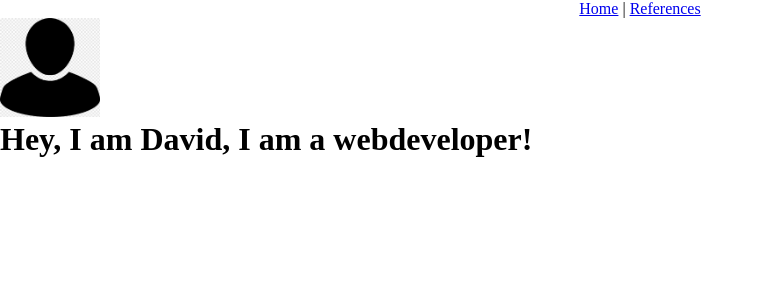
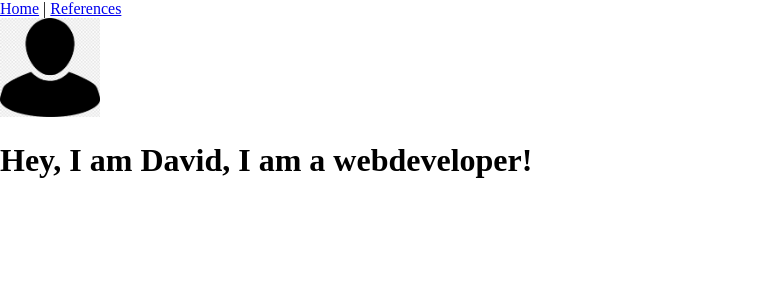
Before and after one commit to DavidSandor/my-website, a Vue app: page / in a window 1280 px wide. Shown: the top 300 px of the page, without its empty margins (0-764 px from the left). Built offline with nearby package versions, Linux system fonts and the light colour scheme; some icons are missing.

Commit message:
Bootstrap vue plugin update + minor changes in file structure

```diff
--- a/package.json
+++ b/package.json
@@ -8,6 +8,7 @@
     "lint": "vue-cli-service lint"
   },
   "dependencies": {
+    "bootstrap-vue": "^2.12.0",
     "core-js": "^3.6.4",
     "vue": "^2.6.11",
     "vue-awesome": "^4.0.2",
--- a/src/App.vue
+++ b/src/App.vue
@@ -16,11 +16,10 @@
 }
 </script>
 
-<style lang="scss">
+<style>
 
-* {
-  padding: 0;
-  margin: 0;
+body {
+    margin: 0;
 }
 
 </style>
--- a/src/components/Navbar.vue
+++ b/src/components/Navbar.vue
@@ -11,10 +11,6 @@
 }
 </script>
 
-<style>
-
-  nav {
-    text-align: center;
-  }
+<style lang="scss">
 
 </style>
--- a/src/main.js
+++ b/src/main.js
@@ -7,10 +7,16 @@
 import 'vue-awesome/icons'
 import Icon from 'vue-awesome/components/Icon'
 
+// Boostrap-vue
+import { BootstrapVue, IconsPlugin} from 'bootstrap-vue'
+
 // Register global components
 Vue.component('fa-icon', Icon)
 
 Vue.config.productionTip = false
+
+Vue.use(BootstrapVue)
+Vue.use(IconsPlugin)
 
 new Vue({
   router,
--- /dev/null
+++ b/src/style/_main.scss
@@ -0,0 +1,4 @@
+@import '@/style/_variables.scss';
+
+@import 'node_modules/bootstrap/scss/bootstrap.scss';
+@import 'node_modules/bootstrap-vue/src/index.scss';
--- a/vue.config.js
+++ b/vue.config.js
@@ -1,11 +1,11 @@
-module.exports = {
-    css: {
-      loaderOptions: {
-        sass: {
-        prependData: `
-            @import "@/style/variables.scss";
-          `
-        }
-      }
-    }
-  };
+// module.exports = {
+//     css: {
+//       loaderOptions: {
+//         sass: {
+//         prependData: `
+//             @import "@/style/_main.scss";
+//           `
+//         }
+//       }
+//     }
+//   };
```
Also changed, not shown: src/style/_variables.scss (renamed from src/style/variables.scss), 1 other file (tests, documents, lock files or other folders).
